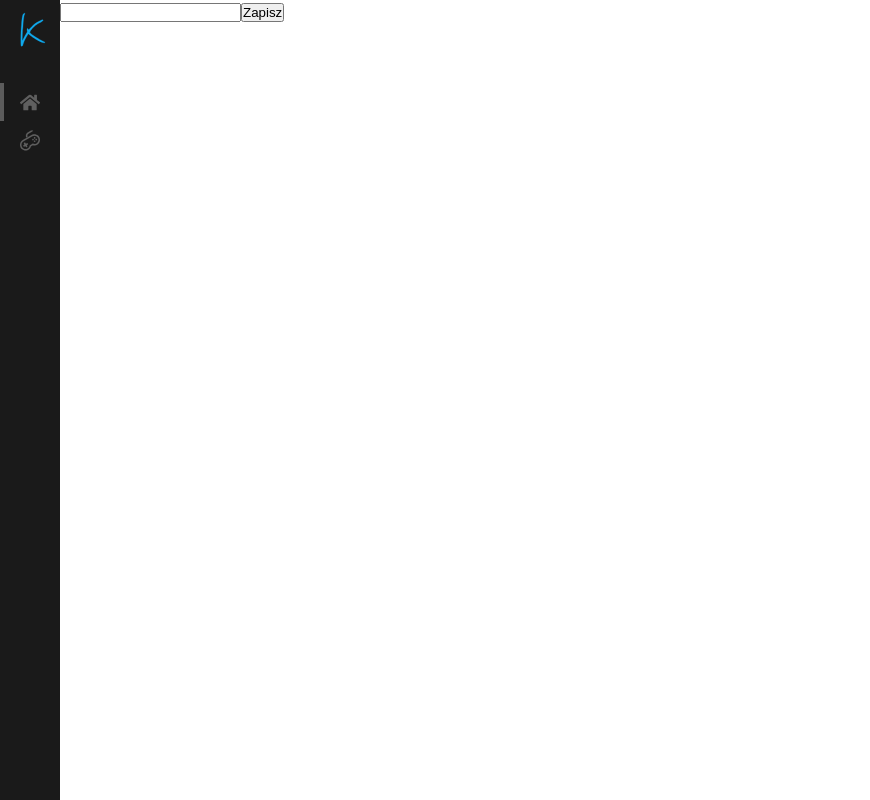
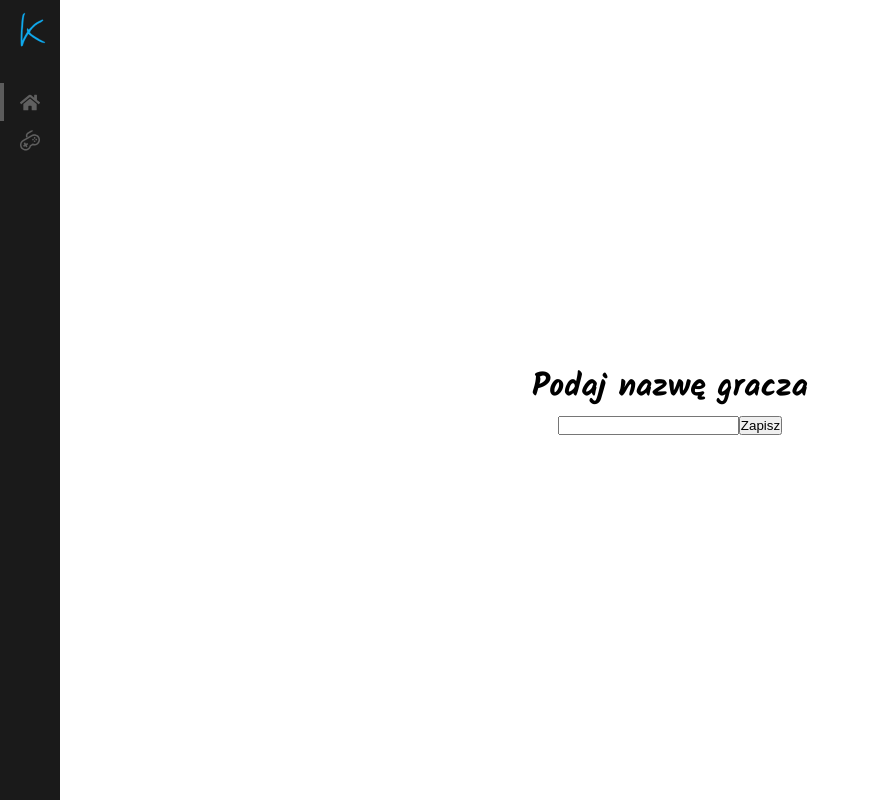
Before and after one commit to fejku/react-full, a React (Create React App) app in the folder client/: page /gry/nazwa in a window 1280 px wide. Shown: the whole page, without its empty margins (0-870 px from the left). Built offline with nearby package versions, Linux system fonts and the light colour scheme.

Commit message:
Poprawki wizualne do Nazwa

```diff
--- /dev/null
+++ b/client/src/components/Gry/Nazwa/Nazwa.module.css
@@ -0,0 +1,16 @@
+.nazwa {
+  min-height: 100vh;
+  overflow: hidden;
+  display: flex;
+  flex-direction: column;
+  justify-content: center;
+  align-items: center;
+}
+
+h1 {
+  text-align: center;
+}
+
+.nazwa>input {
+  width: 60%;
+}
--- a/client/src/components/Gry/Nazwa/Nazwa.tsx
+++ b/client/src/components/Gry/Nazwa/Nazwa.tsx
@@ -2,6 +2,8 @@ import React, { useContext, useState } from "react";
 import { useHistory, useLocation } from "react-router-dom";
 // import { UzytkownikSocketContext } from "../App";
 // import { UzytkownikSocketEvent } from "../model/SocketEvent";
+
+import classes from "./Nazwa.module.css";
 
 const Nazwa: React.FC = () => {
   // const socket = useContext(UzytkownikSocketContext);
@@ -24,9 +26,12 @@ const Nazwa: React.FC = () => {
   };
 
   return (
-    <div>
-      <input type="text" value={nazwa} onChange={handleZmienNazwe} />
-      <button onClick={handleUstawNazwe}>Zapisz</button>
+    <div className={classes.nazwa}>
+      <h1>Podaj nazwę gracza</h1>
+      <div>
+        <input type="text" value={nazwa} onChange={handleZmienNazwe} />
+        <button onClick={handleUstawNazwe}>Zapisz</button>
+      </div>
     </div>
   );
 };
```
